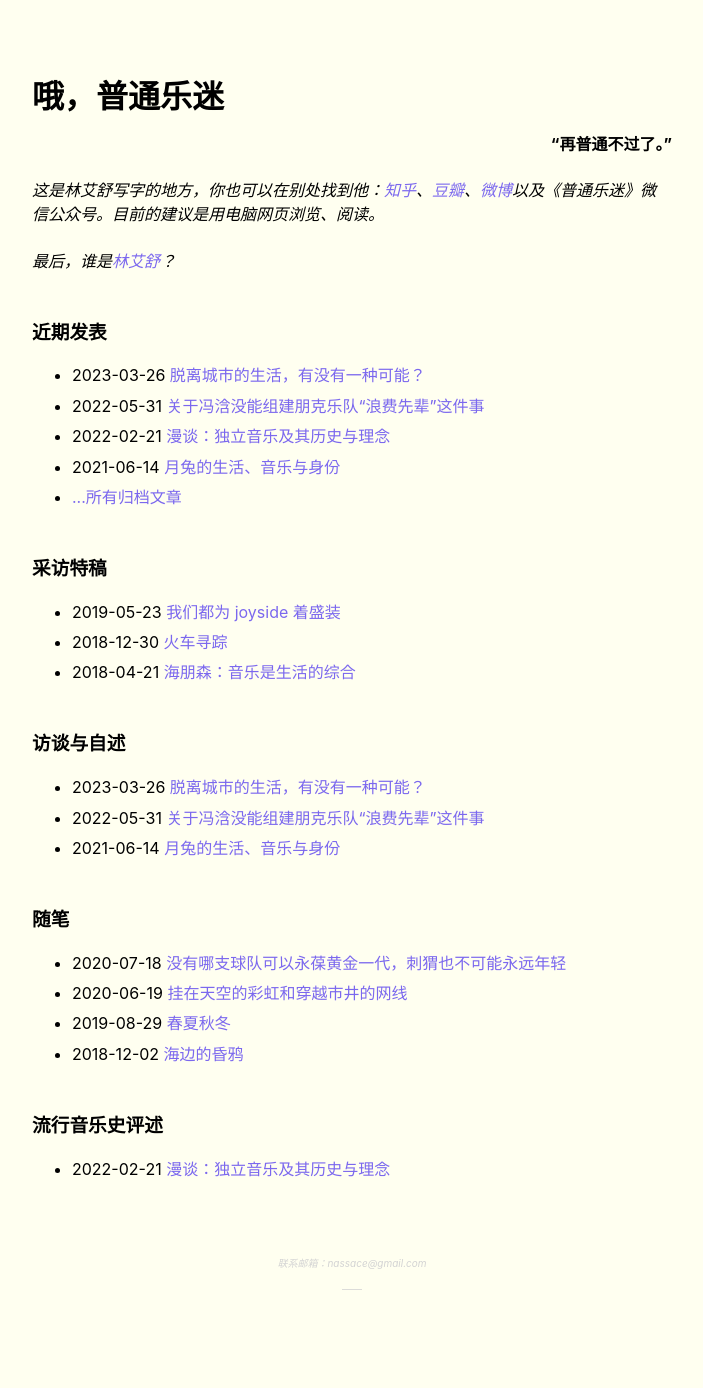
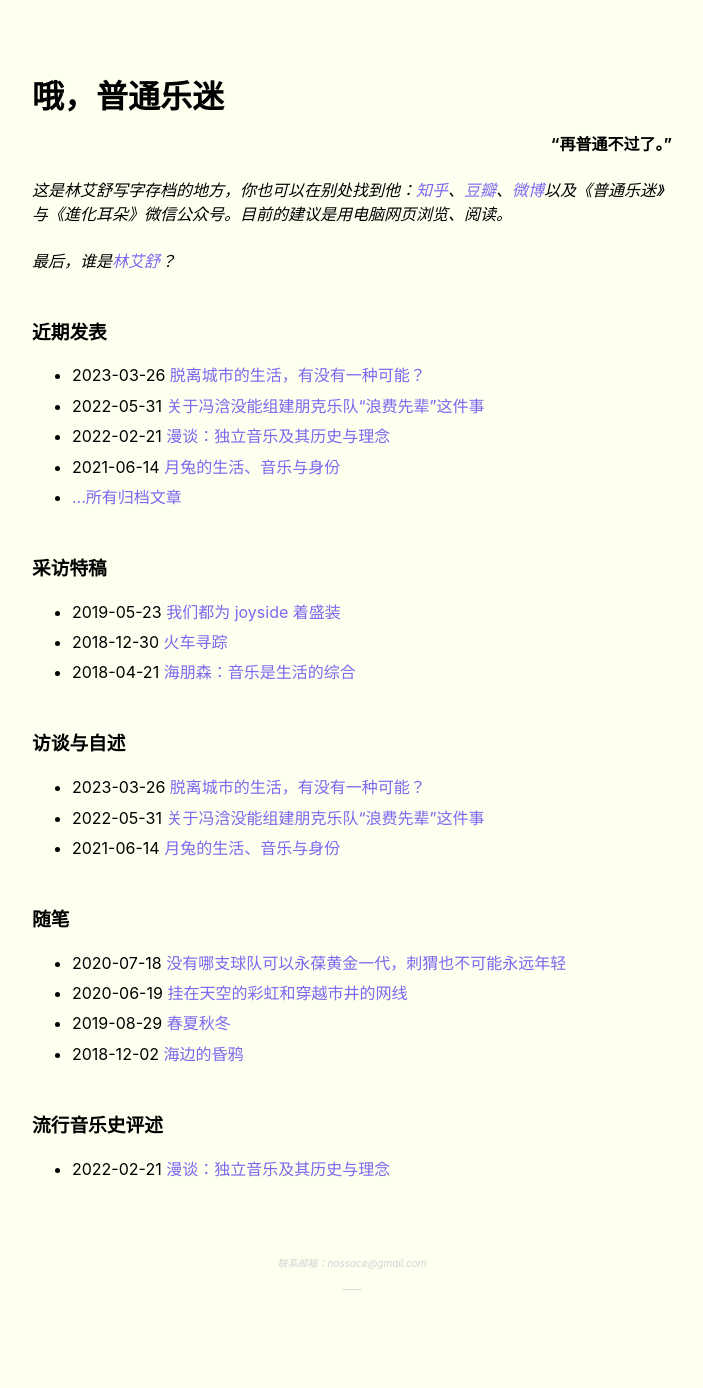
Before and after one commit to salingerlin/salingerlin.github.io, a Jekyll site: the page built from index.md, in a window 1280 px wide. Shown: the whole page, without its empty margins (288-991 px from the left). Built offline with Jekyll 4.4.1, drawn with Linux system fonts in a browser that asks for light colours.

Commit message:
Update _config.yml

```diff
--- a/_config.yml
+++ b/_config.yml
@@ -5,7 +5,7 @@ url: https://salingerlin.github.io/ # root address of the site
 baseurl: "" # subpath of the site, e.g. "/blog" (leave it blank "" if you're site shouldn't use a subpath)
 description: > # description of the site (multiple lines allowed)
   <p align="right"><b>“再普通不过了。”</b></p>
-  <p><i>这是林艾舒写字的地方，你也可以在别处找到他：<a href="https://www.zhihu.com/people/sisalinger">知乎</a>、<a href="https://www.douban.com/people/nassace/?_i=1111874Nv5E76h">豆瓣</a>、<a href="https://weibo.com/nassace">微博</a>以及《普通乐迷》微信公众号。目前的建议是用电脑网页浏览、阅读。</i></p>
+  <p><i>这是林艾舒写字存档的地方，你也可以在别处找到他：<a href="https://www.zhihu.com/people/sisalinger">知乎</a>、<a href="https://www.douban.com/people/nassace/?_i=1111874Nv5E76h">豆瓣</a>、<a href="https://weibo.com/nassace">微博</a>以及《普通乐迷》与《進化耳朵》微信公众号。目前的建议是用电脑网页浏览、阅读。</i></p>
   <p><i>最后，谁是<a href="about">林艾舒</a>？</i></p>
 
 permalink: /:slug.html
```
